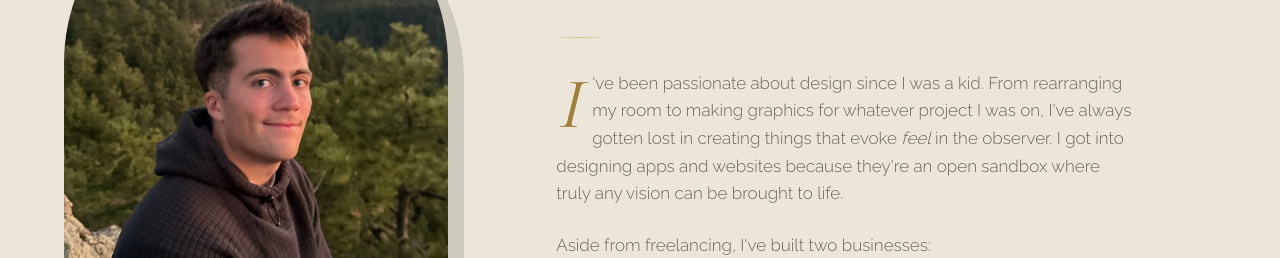
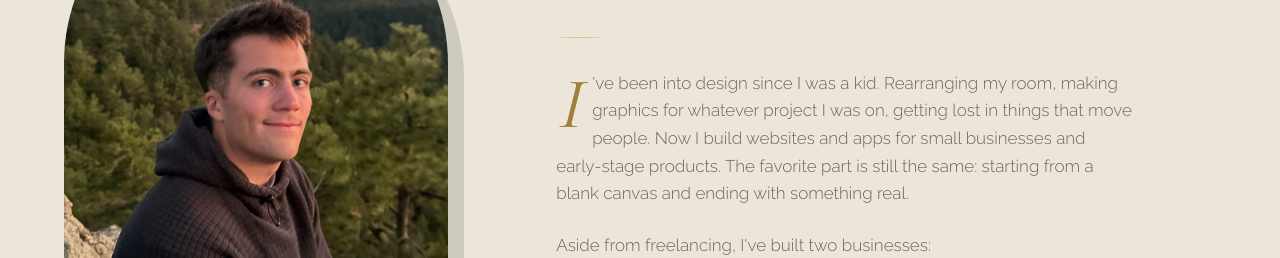
Before and after one commit to LuMo6282/FinalFreelancePortfolio, a Next.js app: page /about in a window 1280 px wide. Shown: the part 353-611 px from the top of the page. Built offline with nearby package versions, Linux system fonts and the light colour scheme; a web font is replaced by a local one.

Commit message:
Tighten About intro and refocus on the build
Co-Authored-By: Claude Opus 4.7 (1M context) <noreply@anthropic.com>

```diff
--- a/components/About.tsx
+++ b/components/About.tsx
@@ -66,12 +66,12 @@ export default function About() {
                 I
               </span>
               <span className="sr-only">I</span>
-              &apos;ve been passionate about design since I was a kid. From
-              rearranging my room to making graphics for whatever project I was
-              on, I&apos;ve always gotten lost in creating things that evoke{" "}
-              <em>feel</em> in the observer. I got into designing apps and
-              websites because they&apos;re an open sandbox where truly any
-              vision can be brought to life.
+              &apos;ve been into design since I was a kid. Rearranging my room,
+              making graphics for whatever project I was on, getting lost in
+              things that move people. Now I build websites and apps for small
+              businesses and early-stage products. The favorite part is still
+              the same: starting from a blank canvas and ending with something
+              real.
             </p>
             <p className="mt-6">
               Aside from freelancing, I&apos;ve built two businesses:
```
